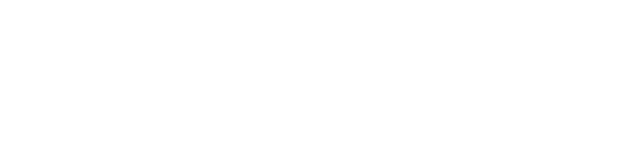
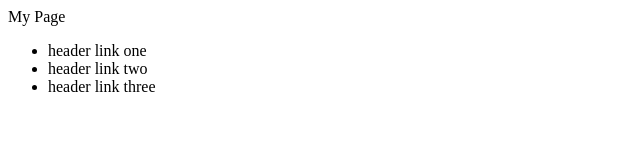
Before and after one commit to klpabes/odin-landing-page, a plain HTML site: page index.html in a window 1280 px wide. Shown: the whole page, without its empty margins (0-640 px from the left). Drawn offline with Linux system fonts and the light colour scheme.

Commit message:
Add header nav with links in unordered list

```diff
--- a/index.html
+++ b/index.html
@@ -6,6 +6,16 @@
         <link rel="stylesheet" href="./styles.css">
     </head>
     <body>
-
+        <!-- con for container -->
+        <div class="header-con">
+            <div class="header-nav">
+                My Page
+                <ul class="header-links">
+                    <li class="link-item">header link one</li>
+                    <li class="link-item">header link two</li>
+                    <li class="link-item">header link three</li>
+                </ul>
+            </div>
+        </div>
     </body>
 </html>
```
